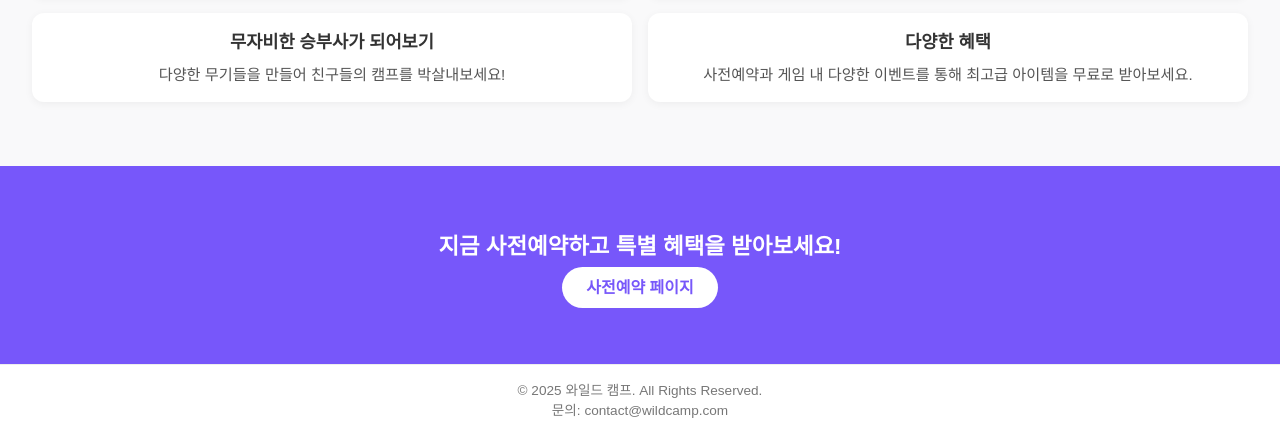
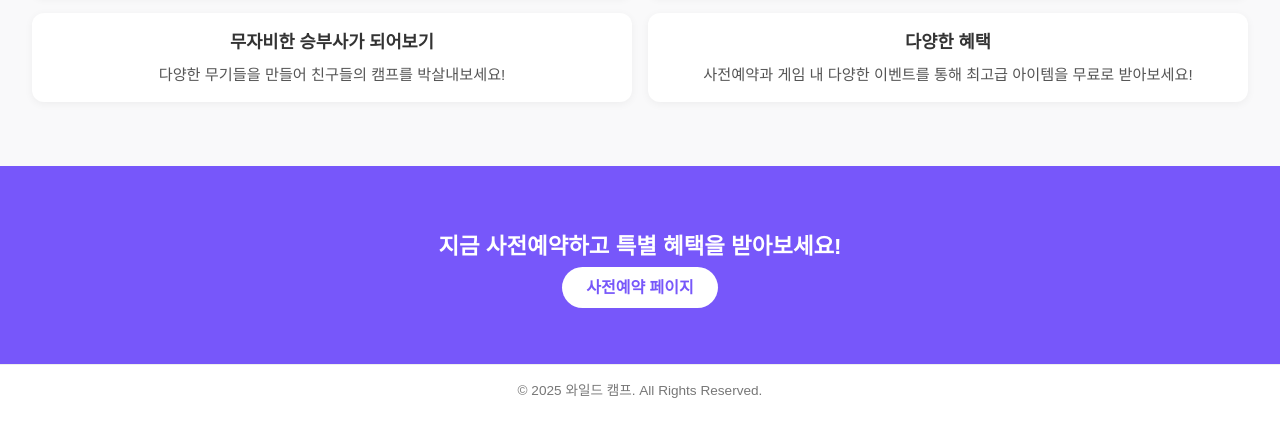
Before and after one commit to heynguenqq1/wild_camp-advance-reservation, a website: page public/homepage.html in a window 1280 px wide. Shown: the part 584-1019 px from the top of the page. Drawn offline with Linux system fonts and the light colour scheme.

Commit message:
Update homepage.html

```diff
--- a/public/homepage.html
+++ b/public/homepage.html
@@ -145,7 +145,7 @@
       </div>
       <div class="feature-item">
         <h3>다양한 혜택</h3>
-        <p>사전예약과 게임 내 다양한 이벤트를 통해 최고급 아이템을 무료로 받아보세요.</p>
+        <p>사전예약과 게임 내 다양한 이벤트를 통해 최고급 아이템을 무료로 받아보세요!</p>
       </div>
     </div>
   </section>
@@ -157,7 +157,6 @@
 
   <footer id="contact">
     <p>© 2025 와일드 캠프. All Rights Reserved.</p>
-    <p>문의: contact@wildcamp.com</p>
   </footer>
 
   <script>
```
